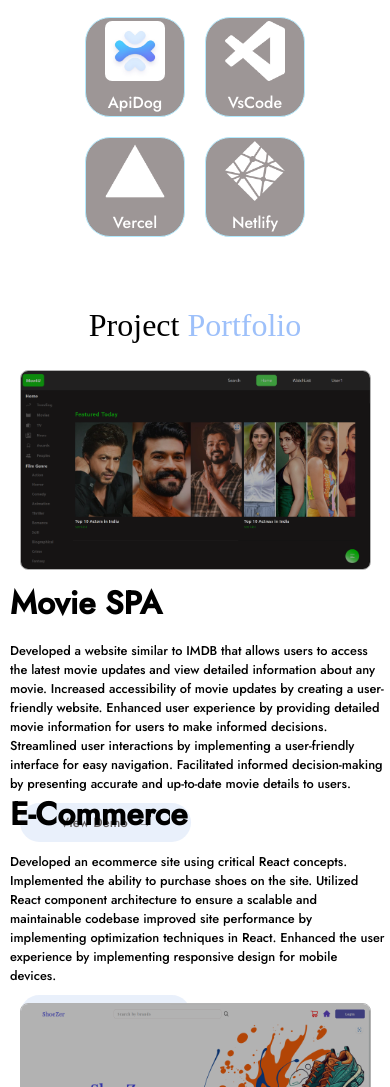
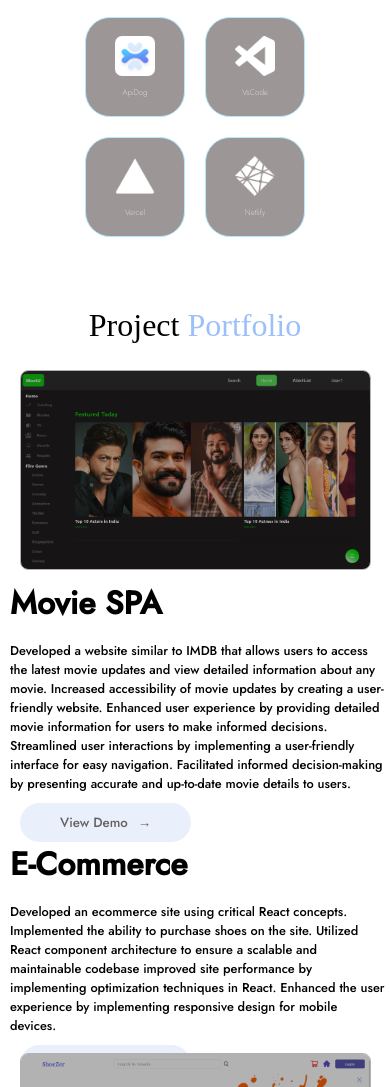
Before and after one commit to Ajayrosi/portfolio, a plain HTML site: page index.html in a window 390 px wide. Shown: the part 1414-2501 px from the top of the page. Drawn offline with Linux system fonts and the light colour scheme; a web font is replaced by a local one.

Commit message:
5UghvCyuW Update

```diff
--- a/index.css
+++ b/index.css
@@ -412,6 +412,21 @@ a{
     transform: scale(1.2);
 }
 @media (max-width:899px){
+    .prowrapper{
+        display: flex;
+        flex-direction: column;
+        gap: 50px;
+    }
+    .cards > img{
+        height: 40px;
+        width: 40px;
+        border-radius: 7px;
+
+    }
+    .cards > p{
+        font-weight: 200;
+        font-size: .5rem;
+    }
     .wrapper{
         padding: 20px 50px 50px 50px;
     }
@@ -726,6 +741,7 @@ a{
         color: black;
     }
 
+
 }
 
 @media (min-width:900px) and (max-width:1300px){
```
